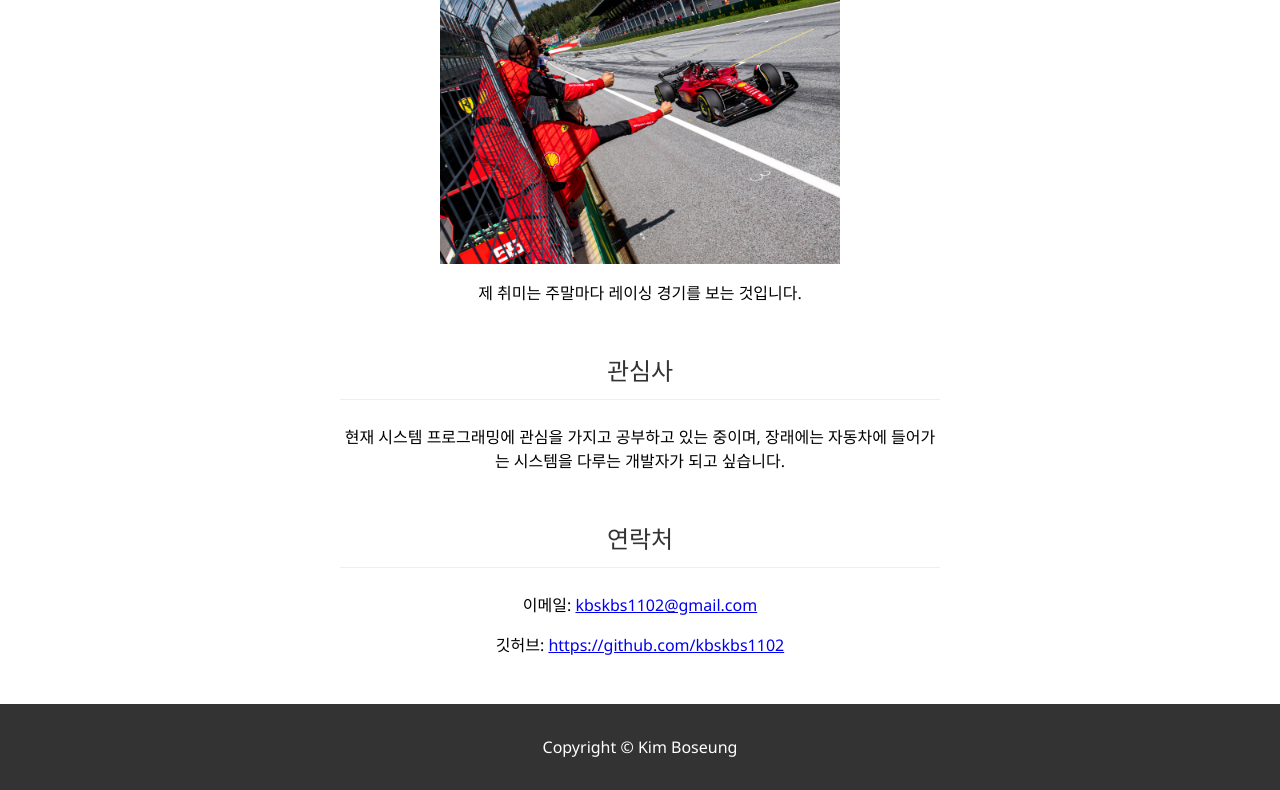
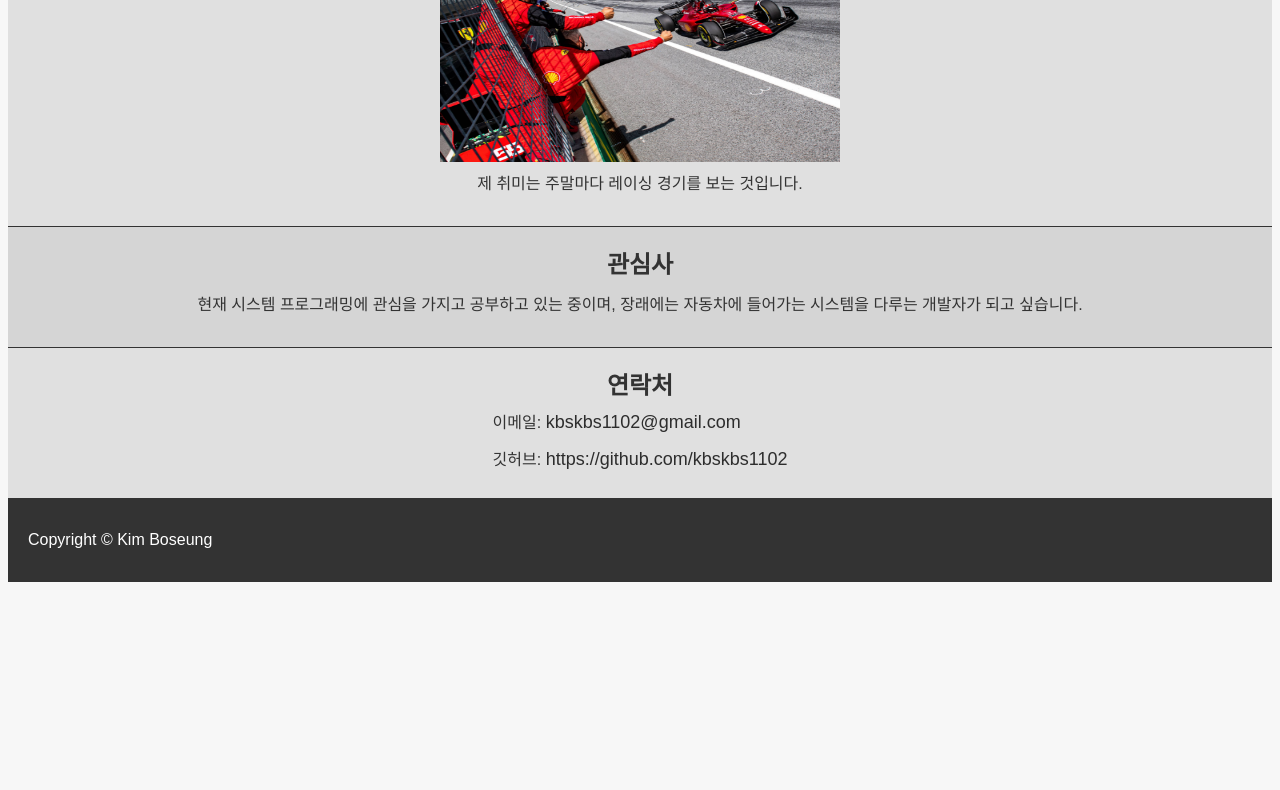
Before and after one commit to kbskbs1102/Mid-Term-Project, a plain HTML site: page index.html in a window 1280 px wide. Shown: the part 1387-2177 px from the top of the page. After the commit the page ends 1977 px from the top, so only its background shows below. Drawn offline with Linux system fonts and the light colour scheme.

Commit message:
commit_9

```diff
--- a/index.html
+++ b/index.html
@@ -7,84 +7,210 @@
     <meta name="viewport" content="width=device-width, initial-scale=1.0">
     <title>My Website</title>
     <style>
+        header,
+        #index,
+        #intro,
+        #hobby,
+        #interests,
+        #contact {
+            display: flex;
+            flex-direction: column;
+            align-items: center;
+        }
+
+        /* 전체적인 스타일 */
         body {
-            font-family: 'Segoe UI', Tahoma, Geneva, Verdana, sans-serif;
+            font-family: Arial, sans-serif;
+            font-size: 16px;
+            line-height: 1.5;
+            color: #333;
+            background-color: #f7f7f7;
+        }
+
+        /* 헤더 */
+        header {
+            background-color: #333;
+            color: #fff;
+            padding: 20px;
+        }
+
+        h1,
+        h2,
+        h3,
+        h4,
+        h5,
+        h6 {
+            font-weight: bold;
+            margin: 0;
+        }
+
+        h1 {
+            font-size: 36px;
+        }
+
+        h2 {
+            font-size: 24px;
+        }
+
+        /* 목차 */
+        #index {
+            background-color: #313131;
+            color: #e0e0e0;
+            padding: 1em;
+        }
+
+        #index h2 {
+            color: #fff;
+        }
+
+        #index a {
+            color: #fff;
+            text-decoration: none;
+        }
+
+        #index a:hover {
+            color: #aaa;
+        }
+
+        ul {
+            margin: 0;
+            padding: 0;
+            list-style: none;
+        }
+
+        li {
+            margin: 0;
+            padding: 5px 0;
+        }
+
+        a {
+            color: #333;
+            text-decoration: none;
+        }
+
+        a:hover {
+            color: #666;
+        }
+
+        /* 본문 */
+        figure {
             margin: 0;
             padding: 0;
         }
 
-        header {
-            background-color: #fff;
-            box-shadow: 0 5px 10px rgba(0, 0, 0, 0.1);
-            display: flex;
-            justify-content: space-between;
-            padding: 1em;
+        figcaption {
+            font-size: 14px;
+            color: #888;
+            margin-top: 10px;
         }
 
-        nav {
-            display: flex;
-            align-items: center;
+        p {
+            margin: 0;
+            padding: 10px 0;
         }
 
-        nav a {
-            color: #333;
-            font-weight: bold;
-            margin-right: 1em;
-            text-decoration: none;
-            text-transform: uppercase;
+        /* 연락처 */
+        ul li {
+            margin: 0;
+            padding: 5px 0;
         }
 
-        nav a:hover {
-            color: #6d6d6d;
+        /* 푸터 */
+        footer {
+            background-color: #333;
+            color: #fff;
+            padding: 20px;
         }
 
-        h1, h2, h3, h4, h5, h6 {
-            color: #333;
-            font-weight: normal;
-            margin-top: 0;
+        /* 목차 스타일 */
+        #index {
+            background-color: #2d2d2d;
+            border-bottom: 1px solid #333;
+            padding: 20px;
         }
 
-        img {
-            display: block;
-            margin: 0 auto;
-            max-width: 100%;
-            height: auto;
+        #index h2 {
+            color: #cfcfcf;
         }
 
-        ul {
-            list-style-type: none;
-            margin: 0;
-            padding: 0;
+        #index ul {
+            list-style: none;
+            padding-left: 0;
         }
 
-        li {
-            margin-bottom: 1em;
+        #index a {
+            text-decoration: none;
+            color: #cfcfcf;
+            font-size: 18px;
         }
 
-        #index, #intro, #hobby, #interests, #contact {
-            margin: 3em auto;
-            max-width: 600px;
+        #index a:hover {
+            color: #f7f7f7;
+        }
+
+        /* 각 섹션 스타일 */
+        #intro {
+            border-top: 1px solid #333;
+            padding: 20px;
+            background-color: #d5d5d5;
+        }
+
+        #intro figure {
+            display: inline-block;
+            margin: 0 10px;
+        }
+
+        #intro figcaption {
             text-align: center;
         }
 
-        #intro h2, #hobby h2, #interests h2, #contact h2 {
-            border-bottom: 1px solid #eee;
-            margin-bottom: 1em;
-            padding-bottom: 0.5em;
+        #hobby {
+            border-top: 1px solid #333;
+            padding: 20px;
+            background-color: #e0e0e0;
         }
 
-        footer {
-            background-color: #333;
-            color: #fff;
+        #hobby figure {
+            display: inline-block;
+            margin: 0 10px;
+        }
+
+        #hobby figcaption {
             text-align: center;
-            padding: 1em;
+        }
+
+        #interests {
+            border-top: 1px solid #333;
+            padding: 20px;
+            background-color: #d5d5d5;
+        }
+
+        #contact {
+            border-top: 1px solid #333;
+            padding: 20px;
+            background-color: #e0e0e0;
+        }
+
+        #contact ul {
+            list-style: none;
+            padding-left: 0;
+        }
+
+        #contact a {
+            text-decoration: none;
+            color: #2d2d2d;
+            font-size: 18px;
+        }
+
+        #contact a:hover {
+            color: #3d3d3d;
         }
     </style>
 </head>
 
 <body>
     <header>
-        <h1>나의 자기소개</h1>
+        <h1>보승의 자기소개</h1>
         <p>보승의 홈페이지에 오신걸 환영합니다!</p>
     </header>
     <div id="index">
@@ -124,4 +250,5 @@
 <footer>
     <p>Copyright © Kim Boseung</p>
 </footer>
+
 </html>
```
